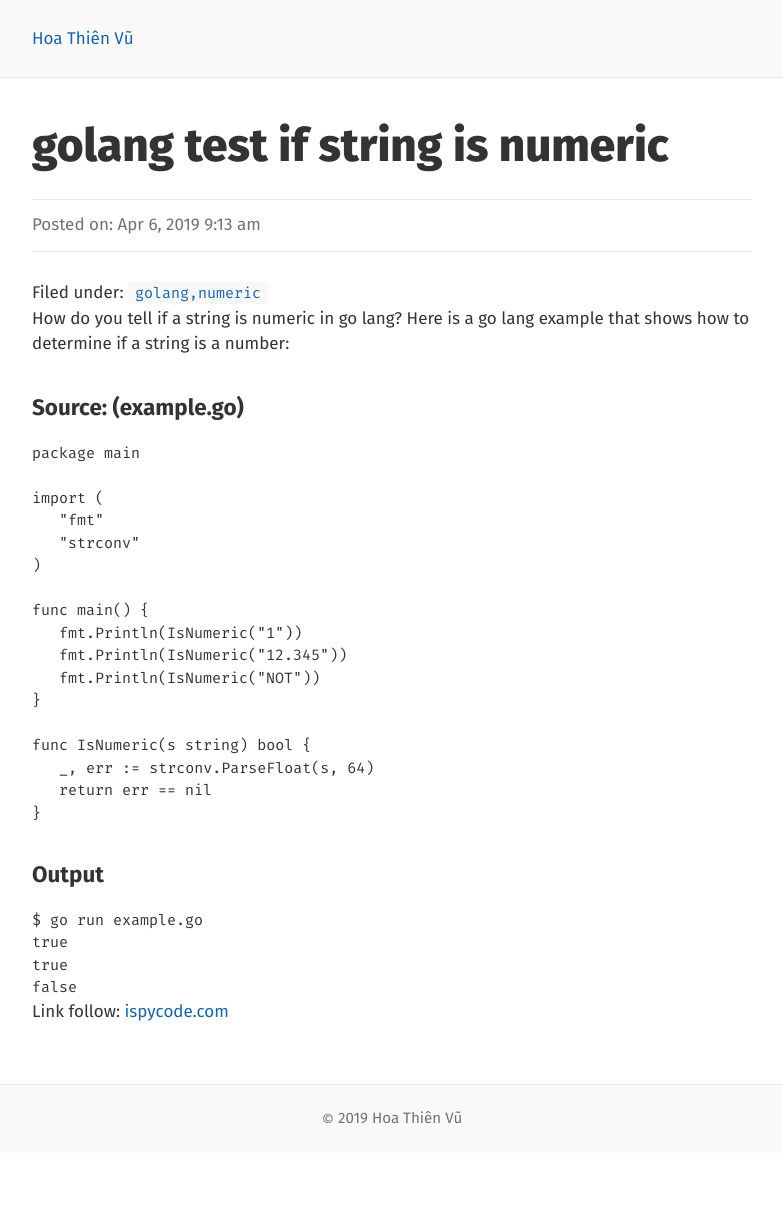
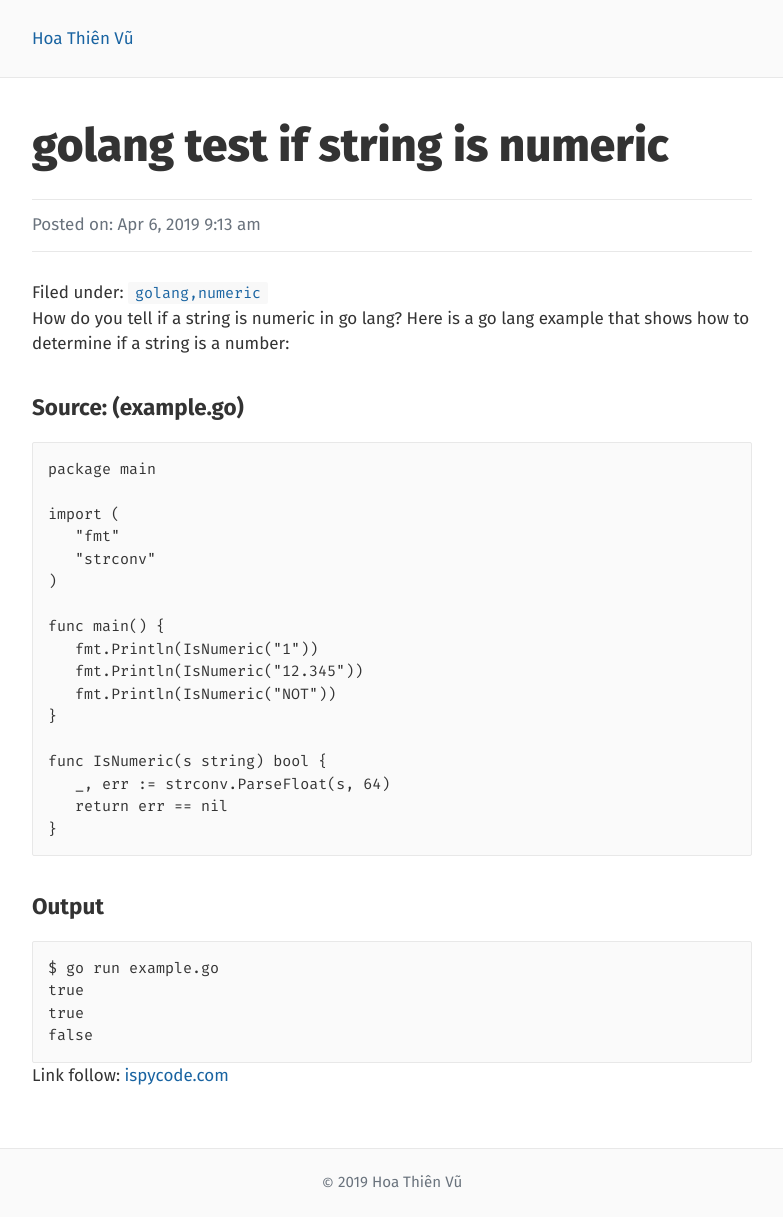
Before and after one commit to hoathienvu8x/hoathienvu8x.github.io, a Jekyll site: the page built from _posts/2019-04-06-golang-test-if-a-string-is-numeric.md, in a window 1280 px wide. Shown: the whole page, without its empty margins (248-1031 px from the left). Built offline with Jekyll 4.4.1, drawn with Linux system fonts in a browser that asks for light colours; before the commit the page ends 1153 px from its top, so only the background shows below that.

Commit message:
Update style

```diff
--- a/css/style.css
+++ b/css/style.css
@@ -245,7 +245,7 @@ p code, li code {
 }
 
 
-article figure code {
+article figure code, div.highlight {
   background-color: #FAFAFA;
   border: solid 1px #E8E8E8;
   display: block;
@@ -262,7 +262,7 @@ article figure.shell code pre {
   color: #FFFFFF;
 }
 
-code pre {
+code pre, pre.highlight {
   padding: 1em;
   color: #333333;
 }
```
